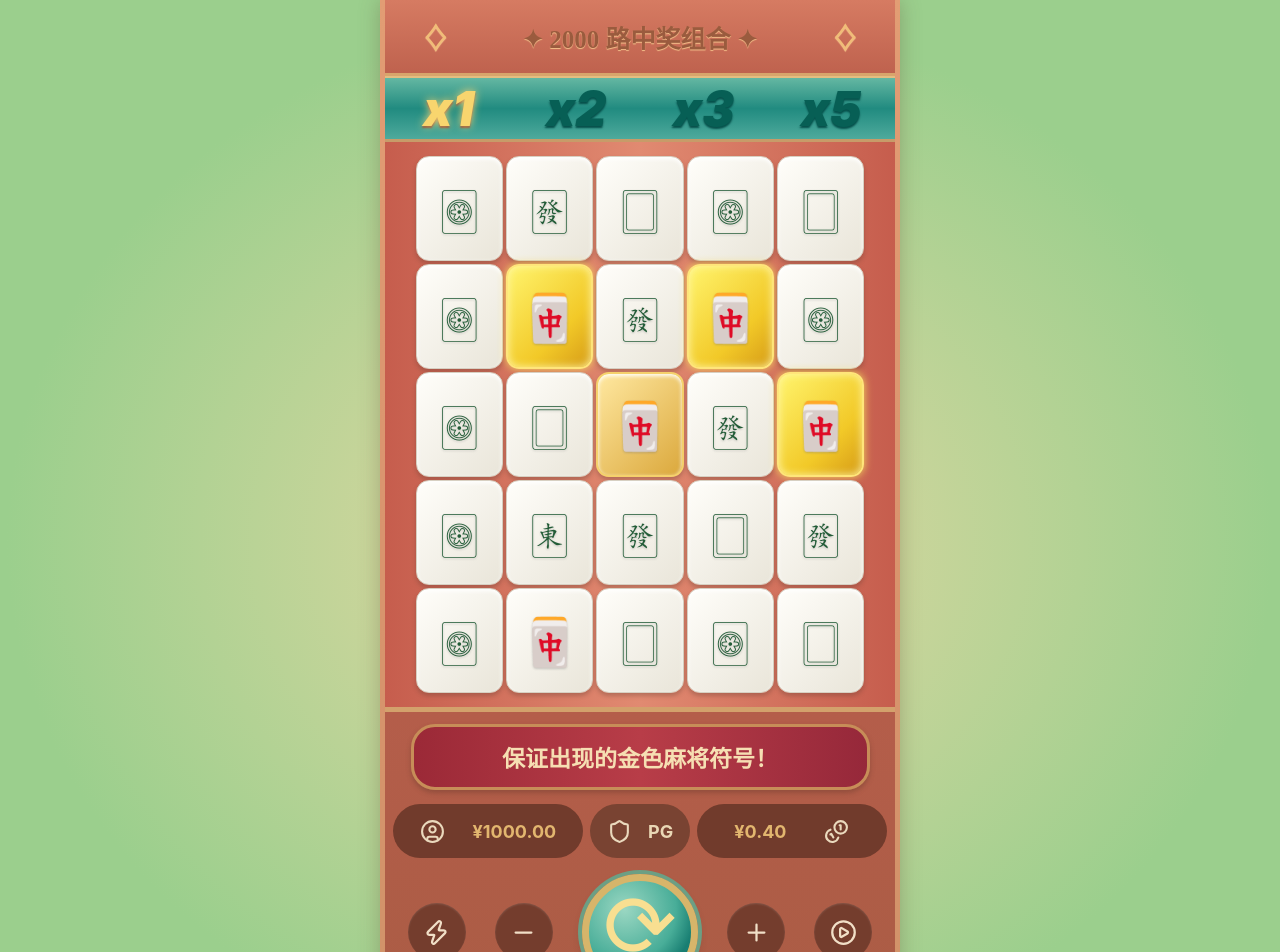
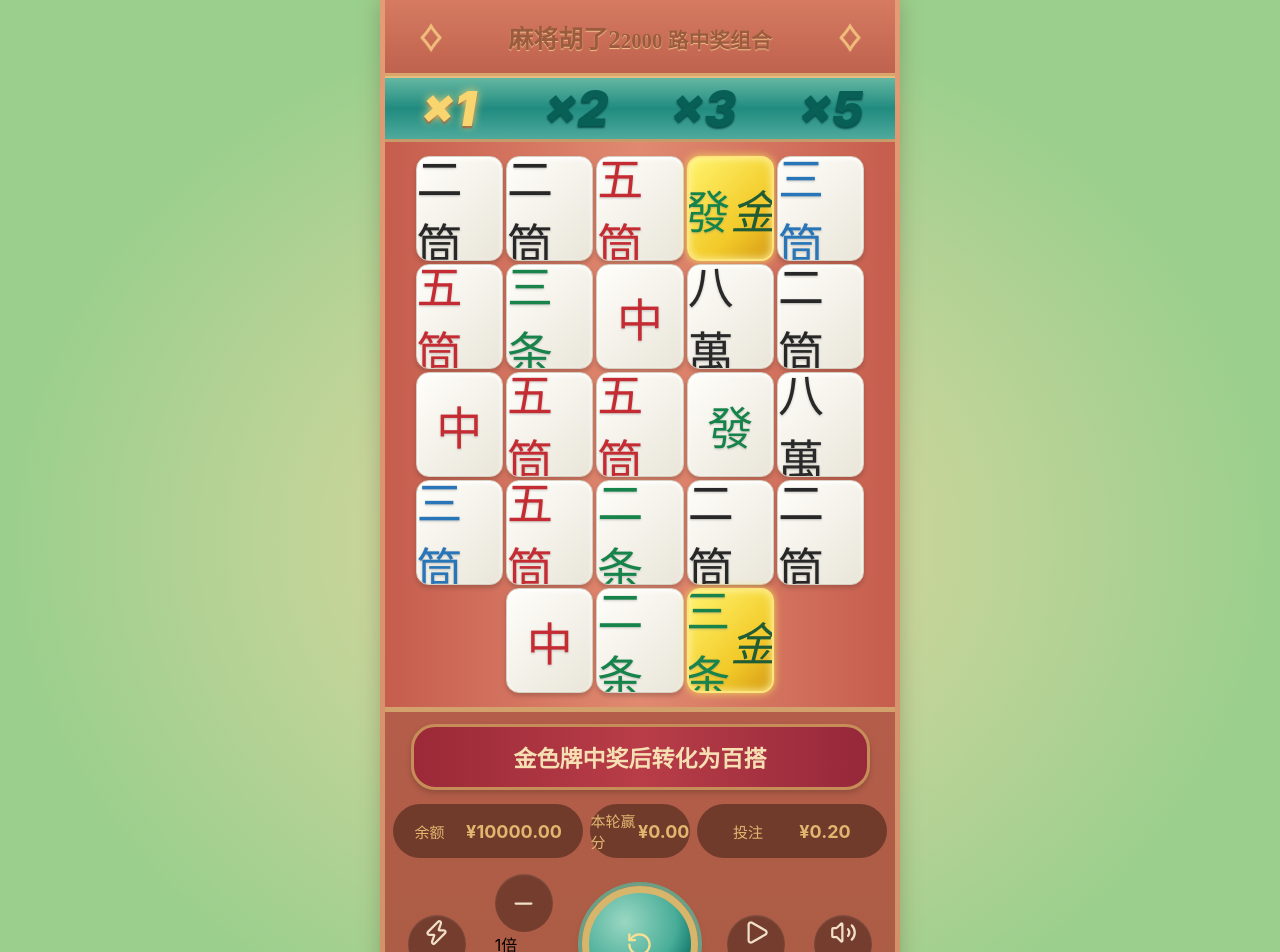
Before and after one commit to aaamao666666-lab/mahjong-hulu2-mobile, a React (Vite) app: page / in a window 1280 px wide. Shown: the top 952 px of the page. Built offline with nearby package versions, Linux system fonts and the light colour scheme.

Commit message:
feat: connect rules engine to spin and cascade gameplay

```diff
--- a/src/App.tsx
+++ b/src/App.tsx
@@ -1,35 +1,100 @@
-import { useMemo, useState } from "react";
-import { Volume2, VolumeX, Zap, Minus, Plus, PlayCircle, UserCircle, Shield, Coins } from "lucide-react";
+import { useRef, useState } from "react";
+import { Volume2, VolumeX, Zap, Play, Pause, RotateCcw, Plus, Minus, Sparkles } from "lucide-react";
+import {
+  type Tile, type SymbolId, type ReelGrid, PAYTABLE, NORMAL_MULTIPLIERS,
+  FREE_MULTIPLIERS, countTreasureSymbols, freeSpinsAwarded, getMultiplier,
+  isGoldEligible, evaluateWays, resolveWinningReels
+} from "./game/engine";
 
-type Tile = { face: string; kind?: "gold" | "wild" | "red" | "green" | "blue" };
-const initial: Tile[][] = [
- [{face:"🀙"},{face:"🀙"},{face:"🀙"},{face:"🀙"},{face:"🀙"}],
- [{face:"🀅"},{face:"🀄",kind:"gold"},{face:"🀆"},{face:"🀀"},{face:"🀄"}],
- [{face:"🀆"},{face:"🀅"},{face:"🀄",kind:"wild"},{face:"🀅"},{face:"🀆"}],
- [{face:"🀙"},{face:"🀄",kind:"gold"},{face:"🀅"},{face:"🀆"},{face:"🀙"}],
- [{face:"🀆"},{face:"🀙"},{face:"🀄",kind:"gold"},{face:"🀅"},{face:"🀆"}]
-];
-const symbols = ["🀄","🀅","🀆","🀙","🀚","🀛","🀜","🀝","🀞","🀟","🀠"];
+const ROWS = [4,5,5,5,4];
+const SYMBOLS: SymbolId[] = ["fa","zhong","blueFrame","wan8","fiveDots","bambooRed","threeDots","twoDots","singleDots"];
+const LABELS: Record<SymbolId,string> = {
+ fa:"發",zhong:"中",blueFrame:"白",wan8:"八萬",fiveDots:"五筒",bambooRed:"三条",
+ threeDots:"三筒",twoDots:"二筒",singleDots:"二条",wild:"百搭",treasure:"夺宝"
+};
+const COLORS: Record<SymbolId,string> = {
+ fa:"#16834a",zhong:"#c52b32",blueFrame:"#2776b9",wan8:"#292929",fiveDots:"#c52b32",
+ bambooRed:"#18834b",threeDots:"#2875b8",twoDots:"#272727",singleDots:"#16834a",wild:"#a56a12",treasure:"#8046a0"
+};
+let seq=0;
+function makeTile(reel:number):Tile {
+ const roll=Math.random();
+ const symbol:SymbolId=roll<.025?"treasure":SYMBOLS[Math.floor(Math.random()*SYMBOLS.length)];
+ return {id:String(++seq),symbol,gold:isGoldEligible(symbol,reel)&&Math.random()<.14};
+}
+function makeGrid():ReelGrid{return ROWS.map((n,c)=>Array.from({length:n},()=>makeTile(c)));}
+const wait=(ms:number)=>new Promise(resolve=>window.setTimeout(resolve,ms));
+
 export default function App(){
- const [spinning,setSpinning]=useState(false),[balance,setBalance]=useState(1000),[bet,setBet]=useState(.4),[win,setWin]=useState(0),[sound,setSound]=useState(true),[round,setRound]=useState(0);
- const [grid,setGrid]=useState<Tile[][]>(initial);
- const multiplier=round===0?1:round===1?2:round===2?3:5;
- const rows=useMemo(()=>[0,1,2,3,4],[]);
- function spin(){
-  if(spinning||balance<bet)return;
-  setSpinning(true);setBalance(v=>+(v-bet).toFixed(2));setWin(0);
-  let ticks=0;
-  const timer=window.setInterval(()=>{ticks++;setGrid(rows.map((_,c)=>Array.from({length:5},(_,r)=>({face:symbols[Math.floor(Math.random()*symbols.length)],kind:(c>0&&c<4&&Math.random()<.08?"gold":undefined) as Tile["kind"]}))));
-   if(ticks>=12){window.clearInterval(timer);setSpinning(false);setRound(v=>Math.min(v+1,3));const prize=Math.random()<.32?+(bet*(2+Math.random()*12)*multiplier).toFixed(2):0;setWin(prize);setBalance(v=>+(v+prize).toFixed(2));}
-  },110);
+ const [grid,setGrid]=useState<ReelGrid>(()=>makeGrid());
+ const [balance,setBalance]=useState(10000),[betLevel,setBetLevel]=useState(1),[win,setWin]=useState(0);
+ const [spinning,setSpinning]=useState(false),[turbo,setTurbo]=useState(false),[sound,setSound]=useState(true);
+ const [freeSpins,setFreeSpins]=useState(0),[freeMode,setFreeMode]=useState(false),[combo,setCombo]=useState(0);
+ const [highlight,setHighlight]=useState<Set<string>>(new Set()),[tip,setTip]=useState("金色牌中奖后转化为百搭");
+ const [panel,setPanel]=useState("");
+ const [auto,setAuto]=useState(false);
+ const busy=useRef(false);
+ const bet=Number((.2*betLevel).toFixed(2));
+ const multipliers=freeMode?FREE_MULTIPLIERS:NORMAL_MULTIPLIERS;
+ const multiplier=getMultiplier(freeMode,combo);
+
+ function randomize(){setGrid(makeGrid());}
+ async function spin(){
+  if(busy.current||(!freeMode&&balance<bet))return;
+  busy.current=true;setSpinning(true);setHighlight(new Set());setWin(0);setPanel("");
+  const isFree=freeMode&&freeSpins>0;
+  if(!isFree)setBalance(v=>Number((v-bet).toFixed(2)));
+  else setFreeSpins(v=>Math.max(0,v-1));
+  setCombo(0);setTip(isFree?"免费旋转中…":"好运连连…");
+  // Reel motion preview, then stop as a single round; column stagger is visual only.
+  for(let i=0;i<8;i++){randomize();await wait(turbo?55:105);}
+  let current=makeGrid();setGrid(current);
+  await wait(turbo?100:350);
+  let accumulated=0,chain=0,scatter=countTreasureSymbols(current);
+  const awarded=freeSpinsAwarded(scatter);
+  if(awarded>0){setFreeMode(true);setFreeSpins(v=>v+awarded);setTip(`夺宝触发：增加 ${awarded} 次免费旋转`);}
+  while(chain<12){
+    const result=evaluateWays(current,bet);
+    if(!result.winningPositions.size)break;
+    const mult=getMultiplier(isFree||awarded>0,chain);
+    const amount=Number((result.total*mult).toFixed(2));
+    accumulated=Number((accumulated+amount).toFixed(2));
+    setWin(accumulated);setBalance(v=>Number((v+amount).toFixed(2)));
+    setHighlight(result.winningPositions);
+    const best=[...result.wins].sort((a,b)=>b.ways-a.ways)[0];
+    setPanel(best?`${LABELS[best.symbol]}  ·  ${best.ways}路  ·  ×${mult}`:"中奖");
+    setTip(`连锁中奖 +${amount.toFixed(2)}`);
+    await wait(turbo?220:650);
+    current=resolveWinningReels(current,result.winningPositions,makeTile);
+    setGrid(current);setHighlight(new Set());setPanel("");
+    chain++;setCombo(chain);
+    await wait(turbo?80:180);
+  }
+  if(accumulated===0&&awarded===0)setTip(isFree?"本次免费旋转结束":"再试一次好运");
+  else if(accumulated>0)setTip(`本轮累计赢分 ¥${accumulated.toFixed(2)}`);
+  setSpinning(false);busy.current=false;
+  if(isFree&&freeSpins===1&&awarded===0){setFreeMode(false);setTip("免费旋转结束");}
+  if(auto)window.setTimeout(()=>{if(!busy.current)void spin();},700);
  }
+ const startAuto=()=>setAuto(v=>!v);
  return <main className="game-shell"><div className="game-frame">
-  <header className="top-banner"><div className="dragon dragon-left">♢</div><span>✦ 2000 路中奖组合 ✦</span><div className="dragon dragon-right">♢</div></header>
-  <section className="multiplier">{[1,2,3,5].map((n,i)=><div className={multiplier===n?"active":""} key={n}>x{n}</div>)}</section>
-  <section className="reels" aria-label="麻将牌阵">{grid.map((col,c)=><div className={`reel ${spinning?"moving":""}`} key={c}>{col.map((tile,r)=><div className={`tile ${tile.kind||""}`} key={r}><span>{tile.face}</span></div>)}</div>)}</section>
-  <div className="notice">{win>0?`恭喜中奖 ¥${win.toFixed(2)}！`:"保证出现的金色麻将符号！"}</div>
-  <section className="account-row"><div><UserCircle/><b>¥{balance.toFixed(2)}</b></div><div className="pg"><Shield/><b>PG</b></div><div><b>¥{bet.toFixed(2)}</b><Coins/></div></section>
-  <section className="controls"><button aria-label="加速" onClick={()=>setSound(v=>!v)}><Zap/></button><button aria-label="减注" onClick={()=>setBet(v=>Math.max(.2,+(v-.2).toFixed(2)))}><Minus/></button><button className={`spin ${spinning?"busy":""}`} onClick={spin} disabled={spinning}><span>⟳</span></button><button aria-label="加注" onClick={()=>setBet(v=>+(v+.2).toFixed(2))}><Plus/></button><button aria-label="自动旋转" onClick={spin}><PlayCircle/></button></section>
-  <footer><button onClick={()=>setSound(v=>!v)}>{sound?<Volume2/>:<VolumeX/>}声音</button><button onClick={()=>alert("赔付表：正式赔付数值待接入原始规则数据")}>∿ 赔付表</button><button onClick={()=>alert("规则以你提供的规则图为准")}>ⓘ 规则</button><button onClick={()=>alert("历史记录将在下一阶段接入")}>◷ 历史</button><button onClick={()=>alert("退出游戏")}>↩ 退出</button></footer>
- </div></main>
+  <header className="top-banner"><span className="dragon">♢</span><div><b>麻将胡了2</b><small>2000 路中奖组合</small></div><span className="dragon">♢</span></header>
+  <div className="multiplier">{multipliers.map((m,i)=><div className={(!spinning&&i===Math.min(combo,multipliers.length-1))|| (spinning&&i===Math.min(combo,multipliers.length-1))?"active":""} key={m}>×{m}</div>)}</div>
+  {freeMode&&<div className="free-tag">免费旋转剩余：{freeSpins}</div>}
+  <section className={`reels ${spinning?"spinning":""}`}>{grid.map((reel,c)=><div className="reel" key={c}>{reel.map((tile,r)=>{
+    const key=`${c}-${r}`;const isWin=highlight.has(key);
+    return <div key={tile.id} className={`tile ${tile.gold?"gold":""} ${tile.symbol==="wild"?"wild":""} ${tile.symbol==="treasure"?"treasure":""} ${isWin?"winning":""}`}><span style={{color:COLORS[tile.symbol]}}>{LABELS[tile.symbol]}</span>{tile.gold&&<i>金</i>}</div>;
+  })}</div>)}
+  {panel&&<div className="win-panel">{panel}<strong>¥{win.toFixed(2)}</strong></div>}</section>
+  <div className="notice">{tip}</div>
+  <section className="account-row"><div><small>余额</small><b>¥{balance.toFixed(2)}</b></div><div><small>本轮赢分</small><b>¥{win.toFixed(2)}</b></div><div><small>投注</small><b>¥{bet.toFixed(2)}</b></div></section>
+  <section className="controls">
+   <button onClick={()=>setTurbo(v=>!v)} className={turbo?"selected":""}><Zap/>加速</button>
+   <div className="bet-control"><button disabled={spinning||freeMode} onClick={()=>setBetLevel(v=>Math.max(1,v-1))}><Minus/></button><span>{betLevel}倍</span><button disabled={spinning||freeMode} onClick={()=>setBetLevel(v=>Math.min(20,v+1))}><Plus/></button></div>
+   <button className="spin" disabled={spinning} onClick={()=>void spin()}><RotateCcw/></button>
+   <button onClick={startAuto} className={auto?"selected":""}>{auto?<Pause/>:<Play/>}自动</button>
+   <button onClick={()=>setSound(v=>!v)}>{sound?<Volume2/>:<VolumeX/>}声音</button>
+  </section>
+  <footer><button onClick={()=>setPanel("赔付表已按规则图录入")}>赔付表</button><button onClick={()=>setPanel("3个夺宝符号触发10次免费旋转，每多1个增加2次")}>游戏规则</button><button onClick={()=>setPanel("中奖组合按从左至右连续3至5列计算")}>中奖说明</button></footer>
+ </div></main>;
 }
```
